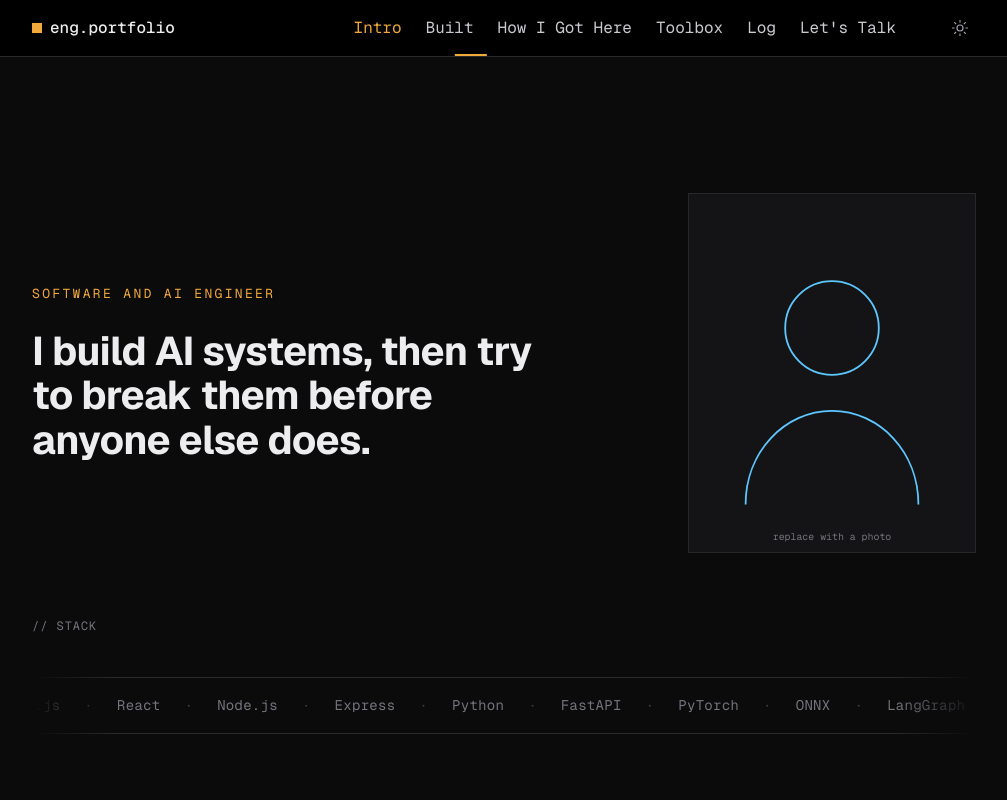
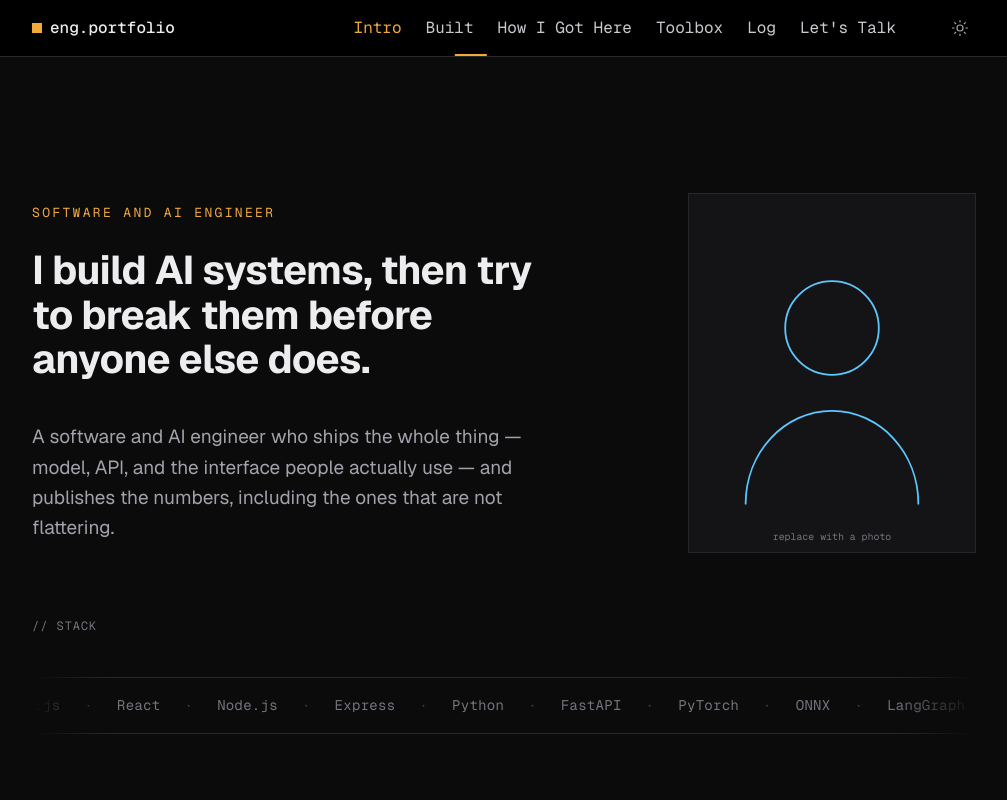
Before and after one commit to IshakAbdiazizHussen/Ishak-Abdiaziz----Portfolio, a Next.js app in the folder frontend/: page / in a window 1280 px wide. Shown: the top 800 px of the page, without its empty margins (136-1143 px from the left). Built offline with nearby package versions, Linux system fonts and the light colour scheme; no server answers.

Commit message:
Another text is clear and done

```diff
--- a/frontend/components/Hero.module.css
+++ b/frontend/components/Hero.module.css
@@ -37,6 +37,14 @@
   white-space: nowrap;
 }
 
+.sub {
+  margin: var(--space-lg) 0 0;
+  max-width: 54ch;
+  font-size: 1.1875rem;
+  line-height: 1.6;
+  color: var(--text-dim);
+}
+
 .media {
   justify-self: end;
 }
--- a/frontend/components/Hero.tsx
+++ b/frontend/components/Hero.tsx
@@ -14,6 +14,7 @@ export function Hero() {
             <br />
             <span className={styles.tail}>{intro.headlineTail}</span>
           </h1>
+          <p className={styles.sub}>{intro.subheadline}</p>
         </div>
         {/* Right column — reserved for a hero image. */}
         <div className={styles.media}>
--- a/frontend/content/intro.ts
+++ b/frontend/content/intro.ts
@@ -7,8 +7,9 @@ export const intro = {
   headlineHead: "I build AI systems, then try to break them before",
   headlineTail: "anyone else does.",
   subheadline:
-    "Software and AI Engineer. I ship full, working products and have real ML depth — " +
-    "trained models, serving infrastructure, failure-mode design, and measured results.",
+    "A software and AI engineer who ships the whole thing — model, API, and the " +
+    "interface people actually use — and publishes the numbers, including the ones " +
+    "that are not flattering.",
   primaryCta: { href: "/built", label: "See what I've built" },
   secondaryCta: { href: "/lets-talk", label: "Get in touch" },
   /** Ordered tech-stack marquee. Keep it to things that appear in real projects. */
```
